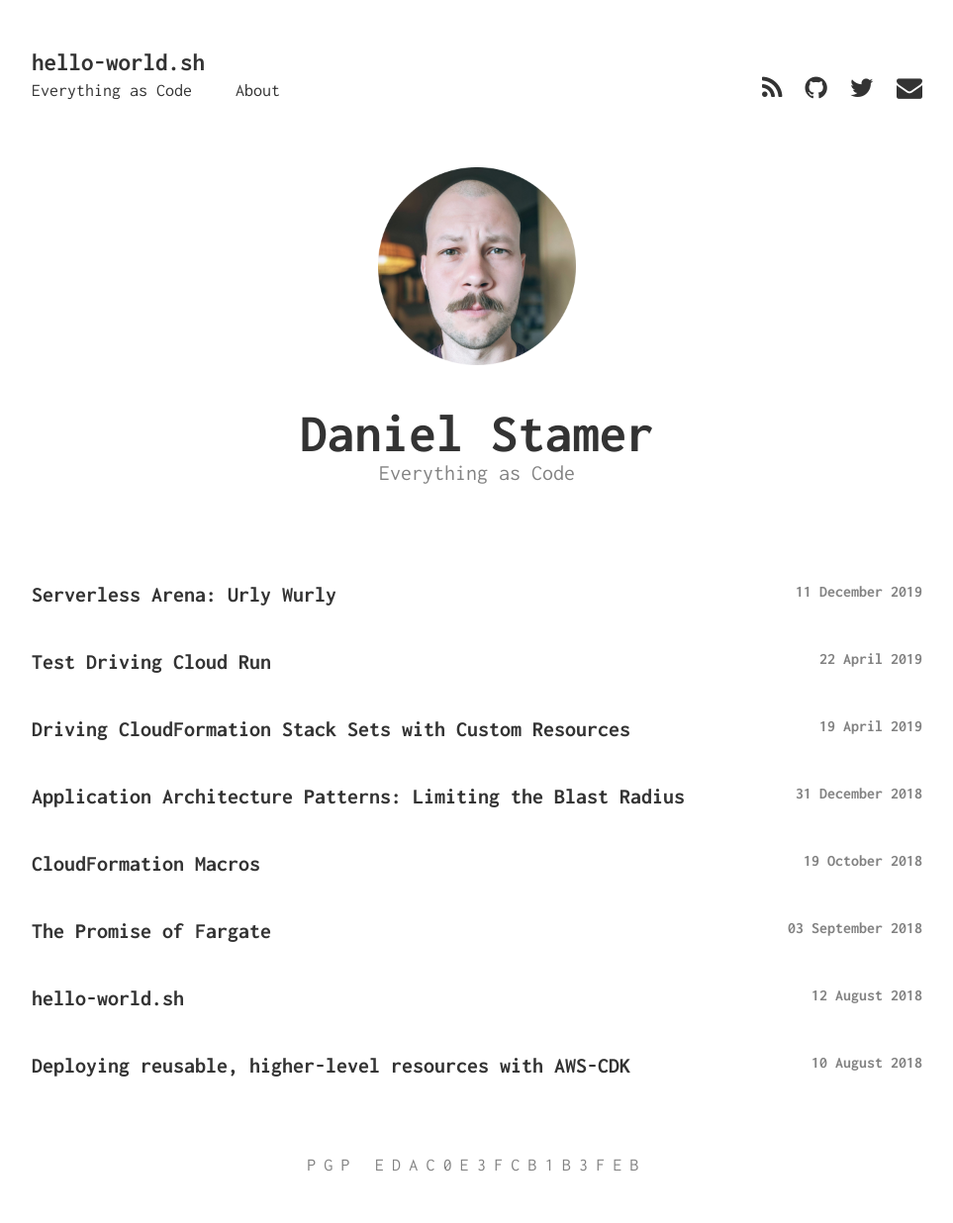
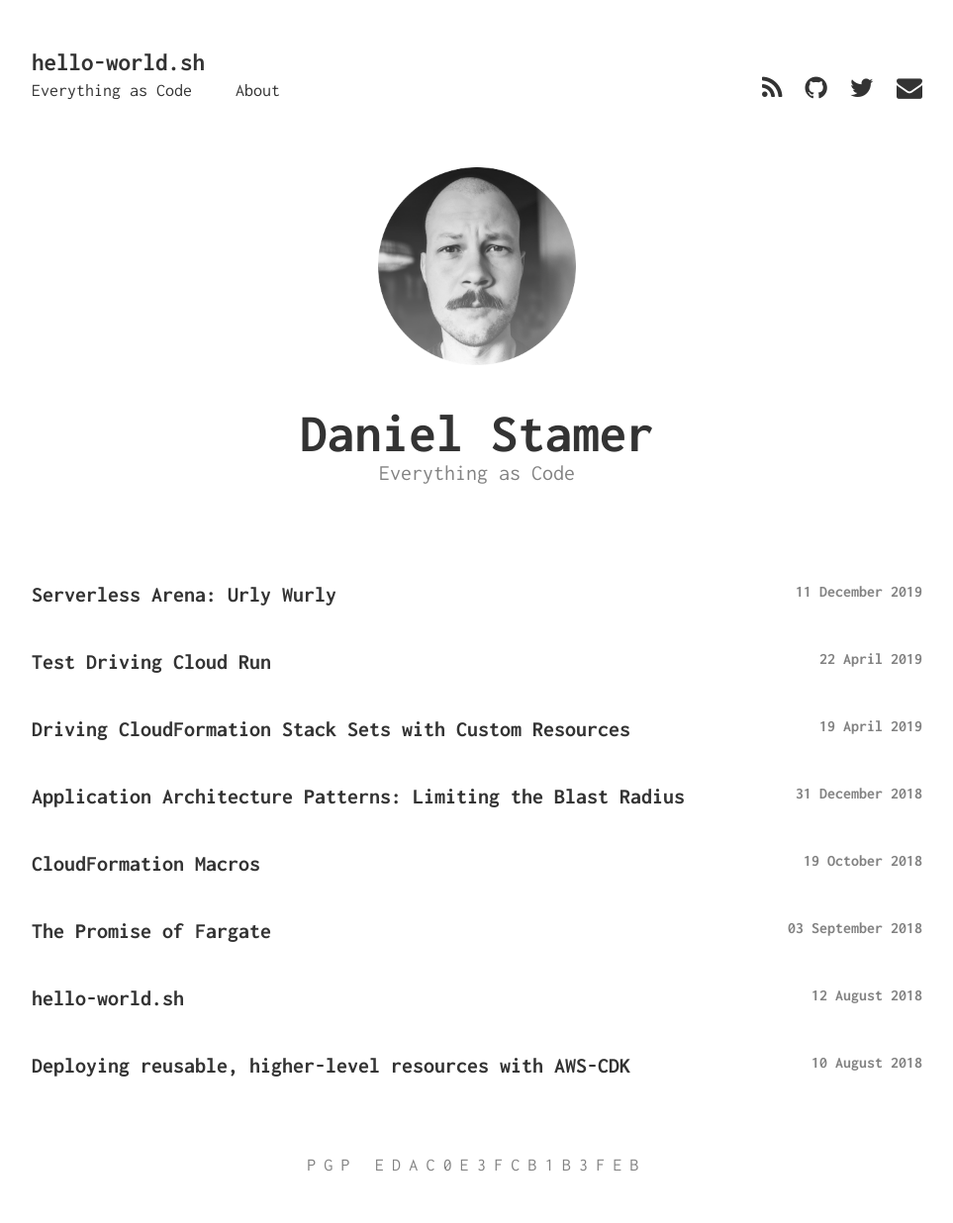
Before and after one commit to helloworlddan/hello-world.sh, a Jekyll site: the page built from site/index.html, in a window 1280 px wide. Shown: the whole page at 99% size, without its empty margins (158-1121 px from the left). Built offline with Jekyll 4.4.1, drawn with Linux system fonts in a browser that asks for light colours.

Commit message:
change avatar
Signed-off-by: Daniel Stamer <dan@hello-world.sh>

```diff
--- a/site/_includes/page/title.html
+++ b/site/_includes/page/title.html
@@ -1,5 +1,5 @@
 <h1 class="page-title">
-    <img src="/assets/images/avatar-c.png" style="background-color: transparent" height="200px"></img>
+    <img src="/assets/images/avatar.png" style="background-color: transparent" height="200px"></img>
     <div class="page-title__text">{{ page.title }}</div>
     <div class="page-title__subtitle">{{ page.subtitle }}</div>
 </h1>
```
Also changed, not shown: Gemfile.lock.
